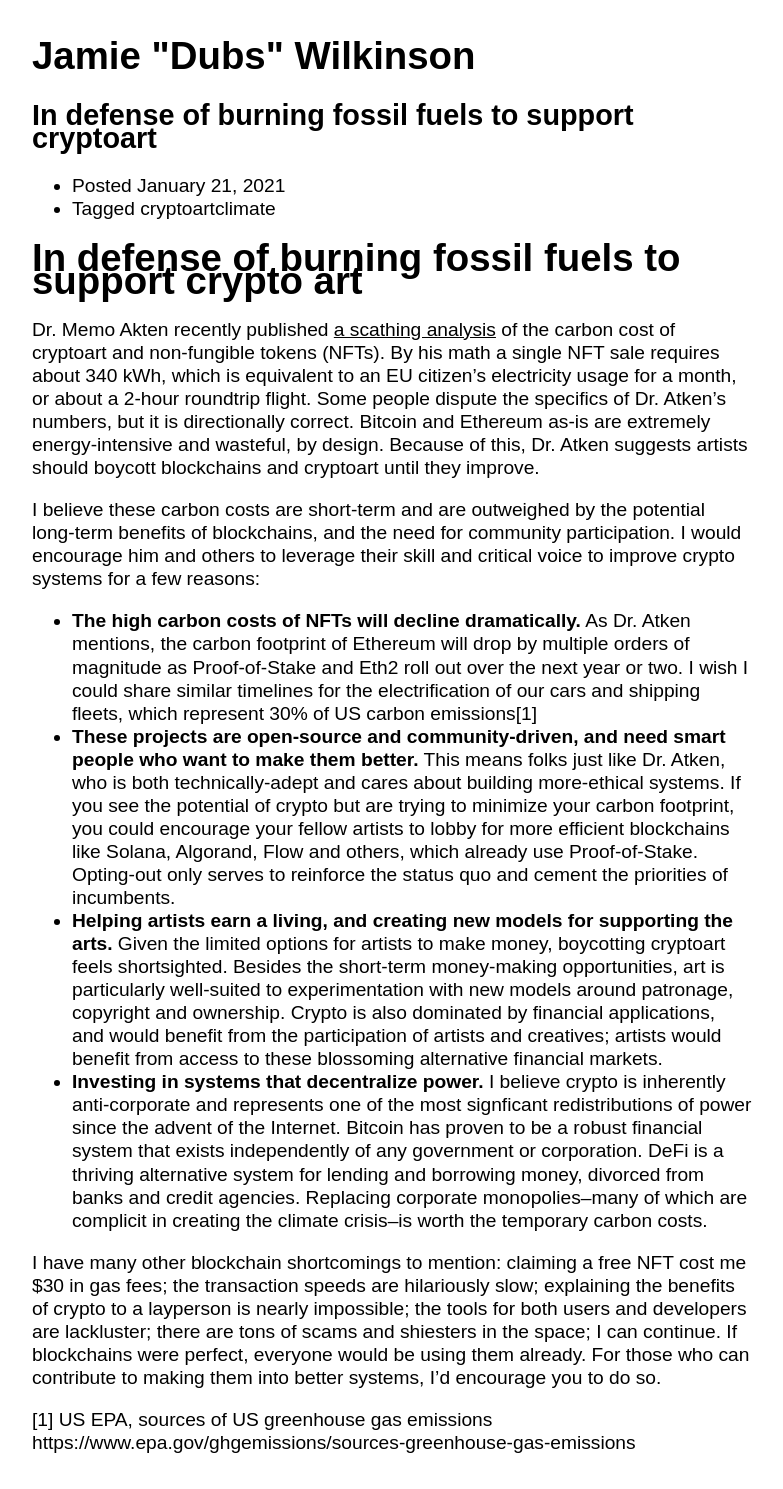
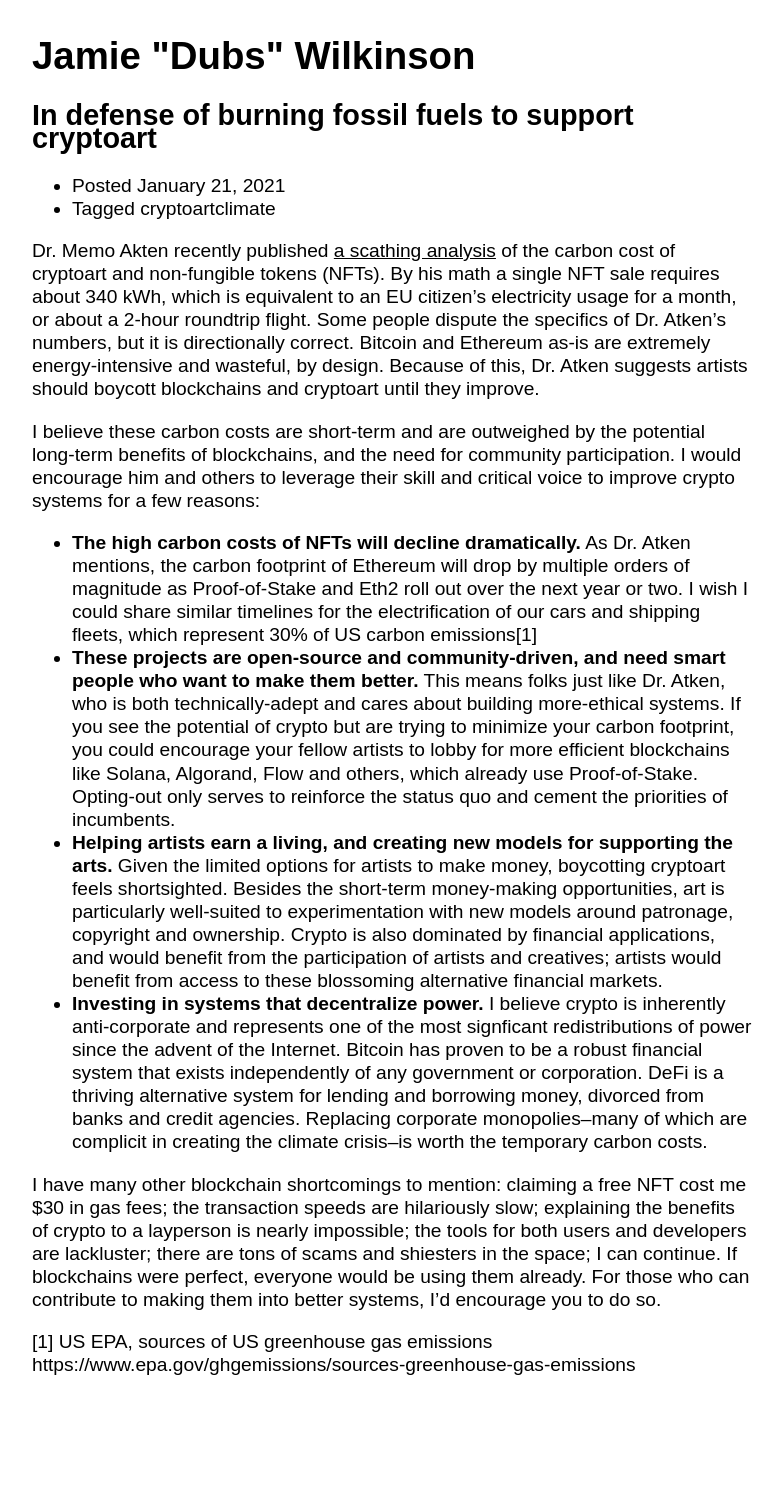
Before and after one commit to jamiew/jamiedubs.com, a Jekyll site: the page built from _posts/2021-01-28-cryptoart-and-climate-change.md, in a window 1280 px wide. Shown: the whole page, without its empty margins (248-1031 px from the left). Built offline with Jekyll 4.4.1, drawn with Linux system fonts in a browser that asks for light colours; after the commit the page ends 1410 px from its top, so only the background shows below that.

Commit message:
Fix double headline

```diff
--- a/_posts/2021-01-28-cryptoart-and-climate-change.md
+++ b/_posts/2021-01-28-cryptoart-and-climate-change.md
@@ -7,8 +7,6 @@ categories:
 - art
 - climate
 ---
-
-# In defense of burning fossil fuels to support crypto art
 
 Dr. Memo Akten recently published [a scathing analysis](https://memoakten.medium.com/the-unreasonable-ecological-cost-of-cryptoart-2221d3eb2053) of the carbon cost of cryptoart and non-fungible tokens (NFTs). By his math a single NFT sale requires about 340 kWh, which is equivalent to an EU citizen’s electricity usage for a month, or about a 2-hour roundtrip flight. Some people dispute the specifics of Dr. Atken’s numbers, but it is directionally correct. Bitcoin and Ethereum as-is are extremely energy-intensive and wasteful, by design. Because of this, Dr. Atken suggests artists should boycott blockchains and cryptoart until they improve.
 
```
